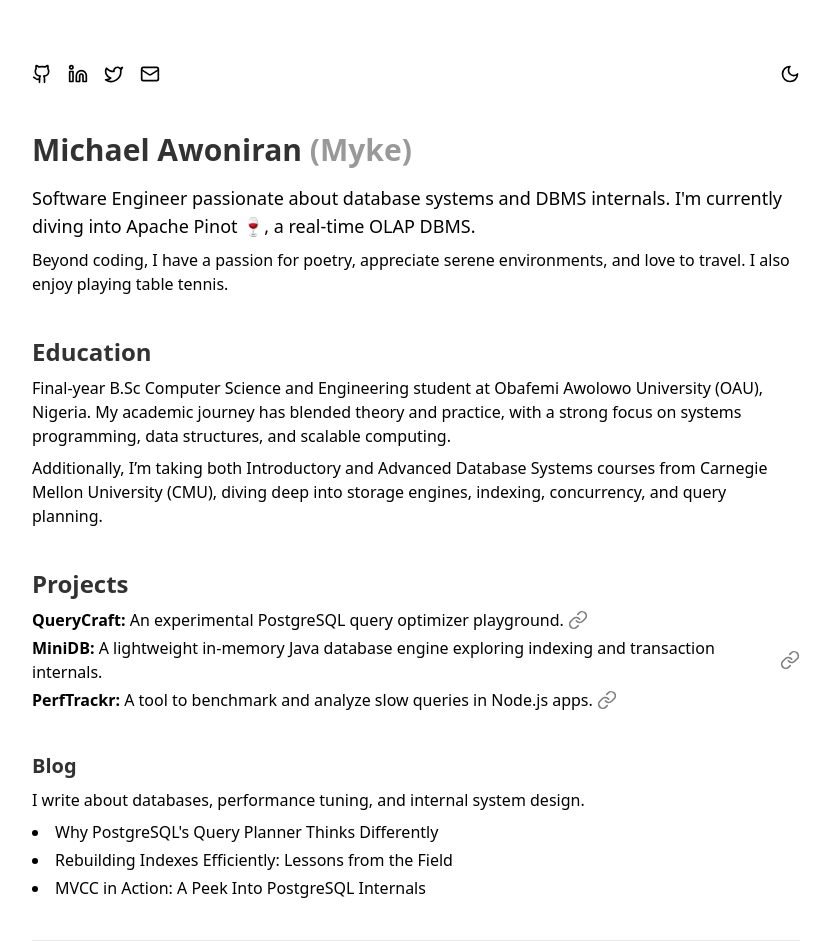
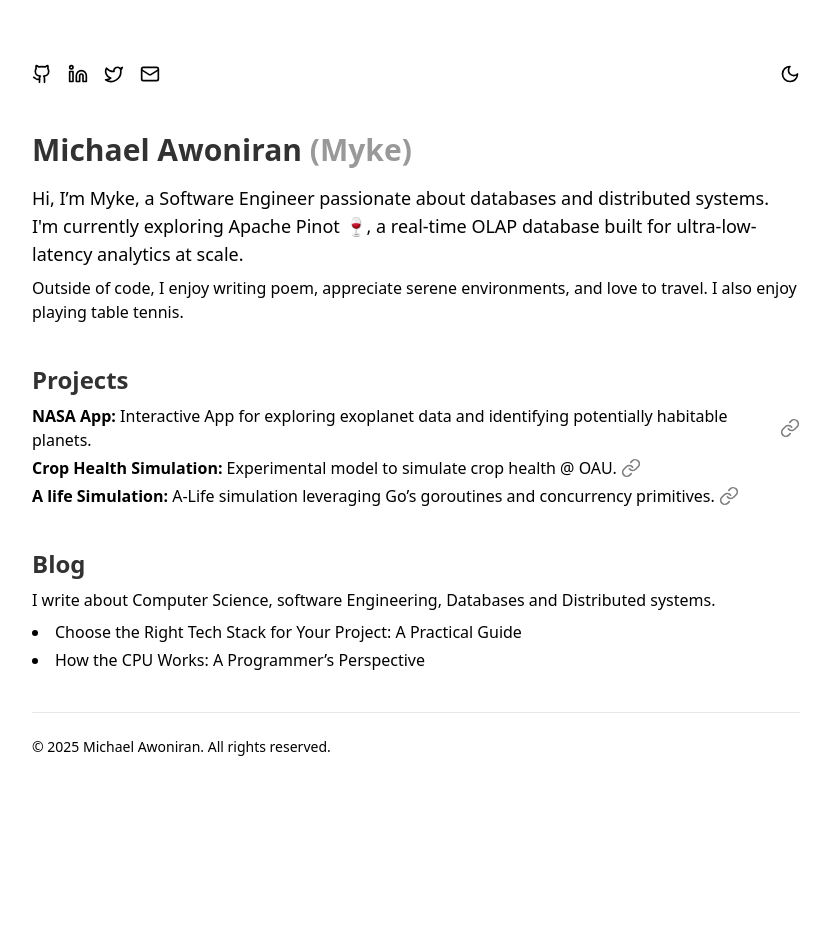
Before and after one commit to myke-awoniran/myke-awoniran.github.io, a React (Vite) app: page / in a window 1280 px wide. Shown: the top 952 px of the page, without its empty margins (224-1054 px from the left). After the commit the page ends 800 px from the top, so only its background shows below. Built offline with nearby package versions, Linux system fonts and the light colour scheme.

Commit message:
update: remove education section

```diff
--- a/package.json
+++ b/package.json
@@ -11,9 +11,12 @@
   },
   "homepage": "https://myke-awoniran.github.io",
   "dependencies": {
+    "gray-matter": "^4.0.3",
     "lucide-react": "^0.262.0",
     "react": "^18.2.0",
-    "react-dom": "^18.2.0"
+    "react-dom": "^18.2.0",
+    "react-markdown": "^10.1.0",
+    "react-router-dom": "^7.4.1"
   },
   "devDependencies": {
     "@types/react": "^18.0.37",
--- a/src/App.tsx
+++ b/src/App.tsx
@@ -1,15 +1,9 @@
 import {useEffect, useState} from "react";
 import {Sun, Moon, Github, Mail, Linkedin, Twitter, LucideLink} from "lucide-react";
+import {BlogSection} from "./components/BlogSection";
 
 export default function Home() {
     const [theme, setTheme] = useState("light");
-    //
-    // useEffect(() => {
-    //   if (window.matchMedia("(prefers-color-scheme: dark)").matches) {
-    //     setTheme("dark");
-    //     document.documentElement.classList.add("dark");
-    //   }
-    // }, []);
     useEffect(() => {
         // Force light theme on first load
         document.documentElement.classList.remove("dark");
@@ -22,21 +16,6 @@ export default function Home() {
         setTheme(newTheme);
         document.documentElement.classList.toggle("dark");
     };
-
-    const blogPosts = [
-        {
-            title: "Why PostgreSQL's Query Planner Thinks Differently",
-            slug: "postgresql-query-planner",
-        },
-        {
-            title: "Rebuilding Indexes Efficiently: Lessons from the Field",
-            slug: "rebuilding-indexes-efficiently",
-        },
-        {
-            title: "MVCC in Action: A Peek Into PostgreSQL Internals",
-            slug: "mvcc-in-postgresql",
-        },
-    ];
 
     const year = new Date().getFullYear();
 
@@ -80,8 +59,9 @@ export default function Home() {
                             Michael Awoniran <span className="opacity-50">(Myke)</span>
                         </h1>
                         <p className="text-lg text-muted-foreground">
-                            Software Engineer passionate about database systems and DBMS internals.
-                            I'm currently diving into Apache Pinot 🍷, a real-time OLAP DBMS.
+                            Hi, I’m Myke, a Software Engineer passionate about databases and distributed systems.
+                            I'm currently exploring Apache Pinot 🍷, a real-time OLAP database built for
+                            ultra-low-latency analytics at scale.
                             {/*— contributing to real-time analytics, indexing*/}
                             {/*strategies,and execution planning.*/}
                         </p>
@@ -99,71 +79,62 @@ export default function Home() {
                         <p className="text-muted-foreground">
                             {/*Outside of code, I enjoy writing poem, calm spaces, and really enjoy to travel.*/}
                             {/*Based in Nigeria — always happy to connect.*/}
-                            Beyond coding, I have a passion for poetry, appreciate serene environments, and love to
-                            travel.
-                            I also enjoy playing table tennis.
+                            Outside of code, I enjoy writing poem, appreciate serene environments, and love to
+                            travel. I also enjoy playing table tennis.
                         </p>
                     </div>
                 </header>
 
-                <section className="space-y-2">
-                    <h2 className="md:text-2xl text-xl font-semibold opacity-80">Education</h2>
-                    <div className="text-muted-foreground space-y-2">
-                        <p>
-                            Final-year B.Sc Computer Science and Engineering student at Obafemi Awolowo University
-                            (OAU),
-                            Nigeria.
-                            My academic journey has blended theory and practice, with a strong focus on systems
-                            programming, data structures,
-                            and scalable computing.
-                        </p>
-                        <p>
-                            Additionally, I’m taking both Introductory and Advanced Database Systems courses from
-                            Carnegie Mellon University (CMU),
-                            diving deep into storage engines, indexing, concurrency, and query planning.
-                        </p>
-                    </div>
-                </section>
+                {/*<section className="space-y-2">*/}
+                {/*    <h2 className="md:text-2xl text-xl font-semibold opacity-80">Education</h2>*/}
+                {/*    <div className="text-muted-foreground space-y-2">*/}
+                {/*        <p>*/}
+                {/*            Final-year B.Sc Computer Science and Engineering student at Obafemi Awolowo University*/}
+                {/*            (OAU),*/}
+                {/*            Nigeria.*/}
+                {/*            My academic journey has blended theory and practice, with a strong focus on systems*/}
+                {/*            programming, data structures,*/}
+                {/*            and scalable computing.*/}
+                {/*        </p>*/}
+                {/*        <p>*/}
+                {/*            Additionally, I’m taking both Introductory and Advanced Database Systems courses from*/}
+                {/*            Carnegie Mellon University (CMU),*/}
+                {/*            diving deep into storage engines, indexing, concurrency, and query planning.*/}
+                {/*        </p>*/}
+                {/*    </div>*/}
+                {/*</section>*/}
 
                 <section className="space-y-2">
                     <h2 className="md:text-2xl text-xl font-semibold opacity-80">Projects</h2>
                     <ul className="list-disc list-inside space-y-1">
                         <li className="flex gap-1 items-center">
-                            <p><strong>QueryCraft:</strong> An experimental PostgreSQL query optimizer playground.</p> <a
-                            href="#"><LucideLink className="opacity-50" size={20}/></a>
+                            <p><strong>NASA App:</strong> Interactive App for exploring exoplanet data and identifying
+                                potentially habitable planets.</p>
+                            <a
+                                href="https://github.com/myke-awoniran/NASA-API"><LucideLink className="opacity-50"
+                                                                                             size={20}/></a>
                         </li>
                         <li className="flex gap-1 items-center">
-                           <p> <strong>MiniDB:</strong> A lightweight in-memory Java database engine exploring indexing and
-                               transaction internals.</p> <a href="#" ><LucideLink className="opacity-50"
-                                                                                                 size={20}/></a>
+                            <p><strong>Crop Health Simulation:</strong> Experimental model to simulate crop health @
+                                OAU.
+                            </p> <a
+                            href="https://github.com/myke-awoniran/Crop_health_simulation"><LucideLink
+                            className="opacity-50"
+                            size={20}/></a>
                         </li>
                         <li className="flex gap-1 items-center">
-                           <p> <strong>PerfTrackr:</strong> A tool to benchmark and analyze slow queries in Node.js
-                               apps.</p> <a
-                            href="#"><LucideLink className="opacity-50" size={20}/></a>
+                            <p><strong>A life Simulation:</strong> A-Life simulation leveraging Go’s goroutines and
+                                concurrency primitives.</p> <a
+                            href="https://github.com/myke-awoniran/A-life-simulation"><LucideLink className="opacity-50"
+                                                                                                  size={20}/></a>
                         </li>
                     </ul>
                 </section>
 
-                <section className="space-y-2">
-                    <h2 className="md:text-2x text-xl font-semibold opacity-80">Blog</h2>
-                    <p className="text-muted-foreground">I write about databases, performance tuning, and internal
-                        system design.</p>
-                    <ul className="list-disc list-inside space-y-1">
-                        {blogPosts.map((post) => (
-                            <li key={post.slug}>
-                                <a href={`/blog/${post.slug}`} className="underline-none">
-                                    {post.title}
-                                </a>
-                            </li>
-                        ))}
-                    </ul>
-                </section>
-
+                <BlogSection/>
                 <footer className="pt-6 border-t mt-10">
                     <div className="flex justify-between text-sm text-muted-foreground">
                         <p className="mb-2"> &copy; {year} Michael Awoniran. All rights reserved.</p>
-                        {/*<span>Built with TypeScript, TailwindCSS, and curiosity.</span>*/}
                     </div>
                 </footer>
             </div>
--- /dev/null
+++ b/src/blog/choosing-tech-stack.md
@@ -0,0 +1,37 @@
+---
+title: 'Choose the Right Tech Stack for Your Project: A Practical Guide'
+date: 2025-03-01
+---
+
+When building a new digital product, selecting a technology stack may be a daunting task. There are a plethora of
+options to choose from. Don't worry, I have got you covered. Almost every technology is usable or viable in most cases.
+These four tips will help you choose the best technology you need for your requirements.
+
+The first thing you might want to consider is the PURPOSE. What do you want to build? Is it a prototype, which allows
+you to quickly verify your business assumptions? This is when you would like to choose the technology that will allow
+you to verify your assumptions in the market. On the other hand, if you want to build an already working application or
+are not looking to rebuild from scratch to meet different kinds of goals, you might want to choose a different
+technology, which is the most resilient one. The one that will allow you to build, maybe even enterprise-class software.
+
+The second tip you should consider is the USE CASE. If you are building an application that relies heavily on machine
+learning or data science, then you would want to choose Python or some of the frameworks that work with Python. Or maybe
+you are looking to build a general-purpose platform. If that is the case, you may choose from different languages like
+PHP, Python, or Ruby. There will be some small details that will guide you toward one technology over another.
+
+The third thing is the ARCHITECTURE. In most cases, new applications are built as a monolith, meaning that there are
+different functionalities under one application. If you want to build a large-scale application or service that will
+need various functionalities, you might want to consider going with microservices. In that case, your choices will be
+based on specific pieces of the application's functionalities, and you will have multiple technology stacks for
+different purposes.
+
+And lastly, it is the POPULARITY AND COMMUNITY SUPPORT. Whether the technology is popular determines if you will have
+access to specialists and communities that know this technology. What is also very important regarding popularity is the
+use cases where someone or organisation has already used that technology for a similar purpose. Additionally, you will
+have access to many libraries that allow you to build different aspects of your application.
+
+You may also consider building a proof of concept. Sometimes, building a prototype and measuring specific parameters
+will give you the best answers to your questions. Establish the requirements, define the goals you want to meet, create
+a solution that will allow you to do that, and measure its success.
+
+I believe this article will help you if you are stuck and provide a better understanding of choosing the best technology
+stacks for your projects.
--- /dev/null
+++ b/src/components/BlogSection.tsx
@@ -0,0 +1,21 @@
+import {blogPosts} from "../data/blogPosts";
+
+export function BlogSection() {
+    return (
+        <section className="space-y-2">
+            <h2 className="md:text-2xl text-xl font-semibold opacity-80">Blog</h2>
+            <p className="text-muted-foreground">
+                I write about Computer Science, software Engineering, Databases and Distributed systems.
+            </p>
+            <ul className="list-disc list-inside space-y-1">
+                {blogPosts.map((post) => (
+                    <li key={post.slug}>
+                        <a href={`/blog/${post.slug}`} className="no-underline hover:underline">
+                            {post.title}
+                        </a>
+                    </li>
+                ))}
+            </ul>
+        </section>
+    );
+}
--- /dev/null
+++ b/src/data/blogPosts.ts
@@ -0,0 +1,14 @@
+export const blogPosts = [
+    {
+        title: "Choose the Right Tech Stack for Your Project: A Practical Guide",
+        slug: "choosing-tech-stack",
+    },
+    {
+        title: "How the CPU Works: A Programmer’s Perspective",
+        slug: "how-the-cpus-works",
+    },
+    // {
+    //     title: "Designing Internal Systems That Scale",
+    //     slug: "designing-internal-systems",
+    // },
+];
--- a/src/main.tsx
+++ b/src/main.tsx
@@ -1,10 +1,19 @@
-import React from 'react'
-import ReactDOM from 'react-dom/client'
-import Home from './App'
-import './index.css'
+import React from "react";
+import ReactDOM from "react-dom/client";
+import {BrowserRouter, Routes, Route} from "react-router-dom";
+import App from "./App";
+import BlogList from "./pages/BlogList";
+import BlogPost from "./pages/BlogPost";
+import "./index.css"; // Tailwind styles
 
-ReactDOM.createRoot(document.getElementById('root')!).render(
-  <React.StrictMode>
-    <Home />
-  </React.StrictMode>,
-)
+ReactDOM.createRoot(document.getElementById("root")!).render(
+    <React.StrictMode>
+        <BrowserRouter>
+            <Routes>
+                <Route path="/" element={<App/>}/>
+                <Route path="/blog" element={<BlogList/>}/>
+                <Route path="/blog/:slug" element={<BlogPost/>}/>
+            </Routes>
+        </BrowserRouter>
+    </React.StrictMode>
+);
--- /dev/null
+++ b/src/pages/BlogList.tsx
@@ -0,0 +1,47 @@
+import {getBlogPosts} from "../utils/getBlogPosts";
+import {useState} from "react";
+
+const POSTS_PER_PAGE = 5;
+
+export default function BlogList() {
+    const allPosts = getBlogPosts();
+    const [page, setPage] = useState(1);
+
+    const paginated = allPosts.slice((page - 1) * POSTS_PER_PAGE, page * POSTS_PER_PAGE);
+    const totalPages = Math.ceil(allPosts.length / POSTS_PER_PAGE);
+
+    return (
+        <section className="p-4 space-y-4">
+            <h1 className="text-2xl font-semibold opacity-80">Blog</h1>
+            <ul className="list-disc list-inside space-y-2">
+                {paginated.map((post) => (
+                    <li key={post.slug}>
+                        <a href={`/blog/${post.slug}`} className="text-blue-600 hover:underline">
+                            {post.title}
+                        </a>{" "}
+                        <span className="text-sm text-muted-foreground">({post.date})</span>
+                    </li>
+                ))}
+            </ul>
+            <div className="flex gap-4 items-center">
+                <button
+                    className="px-3 py-1 border rounded"
+                    disabled={page === 1}
+                    onClick={() => setPage((p) => Math.max(p - 1, 1))}
+                >
+                    Prev
+                </button>
+                <span>
+          Page {page} of {totalPages}
+        </span>
+                <button
+                    className="px-3 py-1 border rounded"
+                    disabled={page === totalPages}
+                    onClick={() => setPage((p) => Math.min(p + 1, totalPages))}
+                >
+                    Next
+                </button>
+            </div>
+        </section>
+    );
+}
--- /dev/null
+++ b/src/pages/BlogPost.tsx
@@ -0,0 +1,49 @@
+import {useParams} from "react-router-dom";
+import {useEffect, useState} from "react";
+import matter from "gray-matter";
+import ReactMarkdown from "react-markdown";
+
+export default function BlogPost() {
+    const {slug} = useParams<{ slug: string }>();
+    const [content, setContent] = useState<string>("");
+    const [title, setTitle] = useState<string>("");
+    const [date, setDate] = useState<string>("");
+
+    useEffect(() => {
+        const load = async () => {
+            try {
+                const post = await import(`../blog/${slug}.md?raw`);
+                console.log(post);
+                const parsed = matter(post.default);
+                setTitle(parsed.data.title);
+                setDate(parsed.data.date);
+                setContent(parsed.content);
+            } catch (e) {
+                setTitle("Not Found");
+                setContent("");
+            }
+        };
+
+        if (slug) load();
+    }, [slug]);
+
+    return (
+        <article className="prose dark:prose-invert max-w-3xl mx-auto px-4 py-8">
+            {title === "Not Found" ? (
+                <div className="text-center mt-20 space-y-2 opacity-80">
+                    <h2 className="text-2xl font-semibold">Blog Post Not Found</h2>
+                    <p className="text-muted-foreground">I couldn’t find the post you were looking for.</p>
+                    <a href="/blog" className="inline-block mt-4 text-blue-600 hover:underline transition">
+                        ← Back to Blog
+                    </a>
+                </div>
+            ) : (
+                <>
+                    <h1>{title}</h1>
+                    {date && <p className="text-gray-500 text-sm">{date}</p>}
+                    <ReactMarkdown>{content}</ReactMarkdown>
+                </>
+            )}
+        </article>
+    );
+}
--- /dev/null
+++ b/src/utils/getBlogPosts.ts
@@ -0,0 +1,31 @@
+import matter from "gray-matter";
+
+export interface BlogPostMeta {
+    slug: string;
+    title: string;
+    date: string;
+}
+
+export function getBlogPosts(): BlogPostMeta[] {
+    const postFiles = import.meta.glob("../blog/*.md", {
+        eager: true,
+        as: "raw",
+    });
+
+    console.log(postFiles)
+
+    return Object.entries(postFiles).map(([path, content]) => {
+        const slug = path
+            .split("/")
+            .pop()
+            ?.replace(".md", "") ?? "";
+
+        const {data} = matter(content as string);
+
+        return {
+            slug,
+            title: data.title,
+            date: data.date,
+        };
+    }).sort((a, b) => +new Date(b.date) - +new Date(a.date));
+}
```
Also changed, not shown: 6 other files (tests, documents, lock files or other folders).
